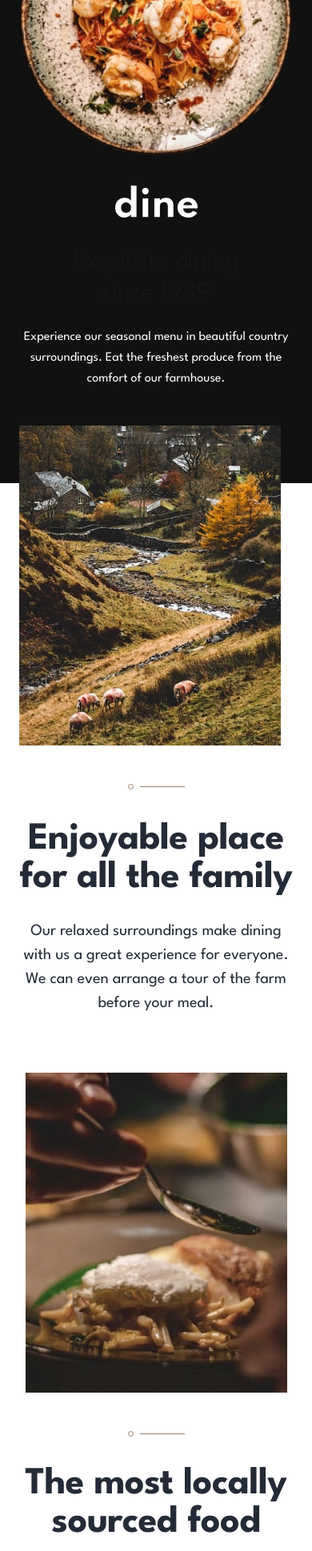
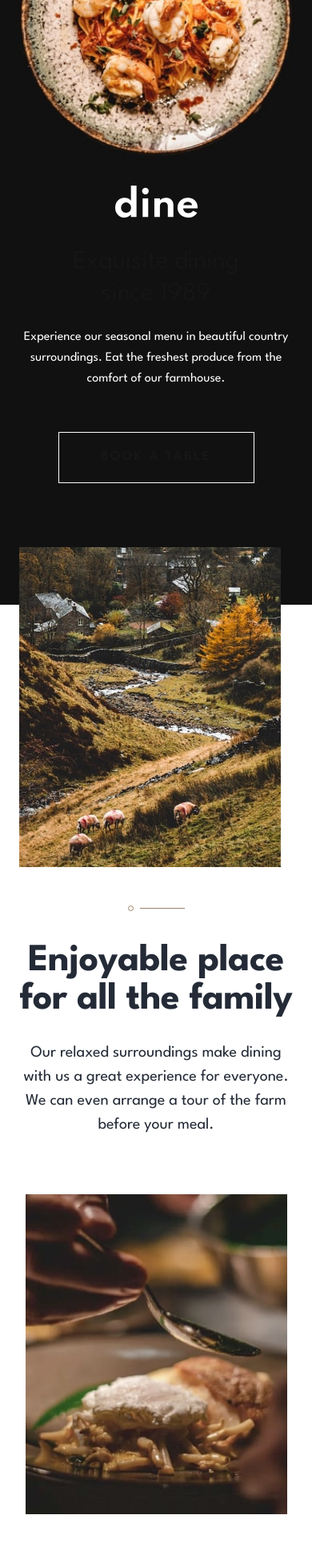
Before and after one commit to shaversj/dine-restaurant-website, a Next.js app: page / in a window 390 px wide. Shown: the top 1939 px of the page at 80% size. Built offline with nearby package versions, Linux system fonts and the light colour scheme.

Commit message:
Fix desktop layout

```diff
--- a/src/app/page.tsx
+++ b/src/app/page.tsx
@@ -26,7 +26,9 @@ export default function Home() {
 
   return (
     <div className={"font-league-spartan relative"}>
-      <header className={"w-full bg-[url('/images/homepage/hero-bg-mobile.jpg')] bg-cover bg-no-repeat md:bg-[url('/images/homepage/hero-bg-tablet.jpg')] lg:h-[55.75rem] lg:bg-[url('/images/homepage/hero-bg-desktop.jpg')]"}>
+      <header
+        className={"w-full bg-[url('/images/homepage/hero-bg-mobile.jpg')] bg-cover bg-no-repeat pb-[152px] md:bg-[url('/images/homepage/hero-bg-tablet.jpg')] md:pb-[216px] lg:h-[55.75rem] lg:bg-[url('/images/homepage/hero-bg-desktop.jpg')] lg:pb-0"}
+      >
         <div className={"px-6 md:px-10 lg:pl-[10.313rem]"}>
           <div className={"grid place-items-center pt-[14.5rem] md:pt-[23.375rem] lg:absolute lg:w-[32.188rem] lg:place-items-start lg:pt-[4.063rem]"}>
             <Image src={"/images/logo.svg"} alt="Logo" width={103} height={40} />
@@ -71,7 +73,7 @@ export default function Home() {
         <img src={"/images/patterns/pattern-curve-top-right.svg"} className={"absolute hidden h-[320px] -translate-x-1/2 translate-y-[100px] md:block lg:left-0 lg:-translate-x-0 lg:translate-y-[250px]"} alt="Pattern" />
       </section>
 
-      <section className={"relative overflow-hidden bg-white px-6 md:px-[98px] lg:px-[165px]"}>
+      <section className={"relative overflow-x-hidden bg-white px-6 md:px-[98px] lg:overflow-visible lg:px-[165px]"}>
         <img src={"/images/patterns/pattern-curve-top-left.svg"} className={"absolute right-0 bottom-0 hidden translate-x-1/2 md:block lg:translate-x-0"} alt="Pattern" />
         <div className={"flex flex-col-reverse items-center pb-[118px] lg:flex-row lg:gap-x-[125px] lg:pb-0"}>
           <div className={"pt-[48px] md:w-[457px] lg:w-[445px]"}>
@@ -93,7 +95,7 @@ export default function Home() {
         </div>
       </section>
 
-      <section className={"white px-6 pt-[72px] md:px-[98px] md:pt-24 lg:px-[125px] lg:pt-[200px] lg:pb-[120px]"}>
+      <section className={"px-6 pt-[72px] pb-[102px] md:px-[98px] md:pt-24 md:pb-24 lg:px-[125px] lg:pt-[200px] lg:pb-[120px]"}>
         <svg className={"mx-auto lg:inline-flex"} width="71" height="7" viewBox="0 0 71 7" fill="none" xmlns="http://www.w3.org/2000/svg">
           <rect x="15" y="3" width="56" height="1" fill="#9E7F66" />
           <circle cx="3.5" cy="3.5" r="3" stroke="#9E7F66" />
```
